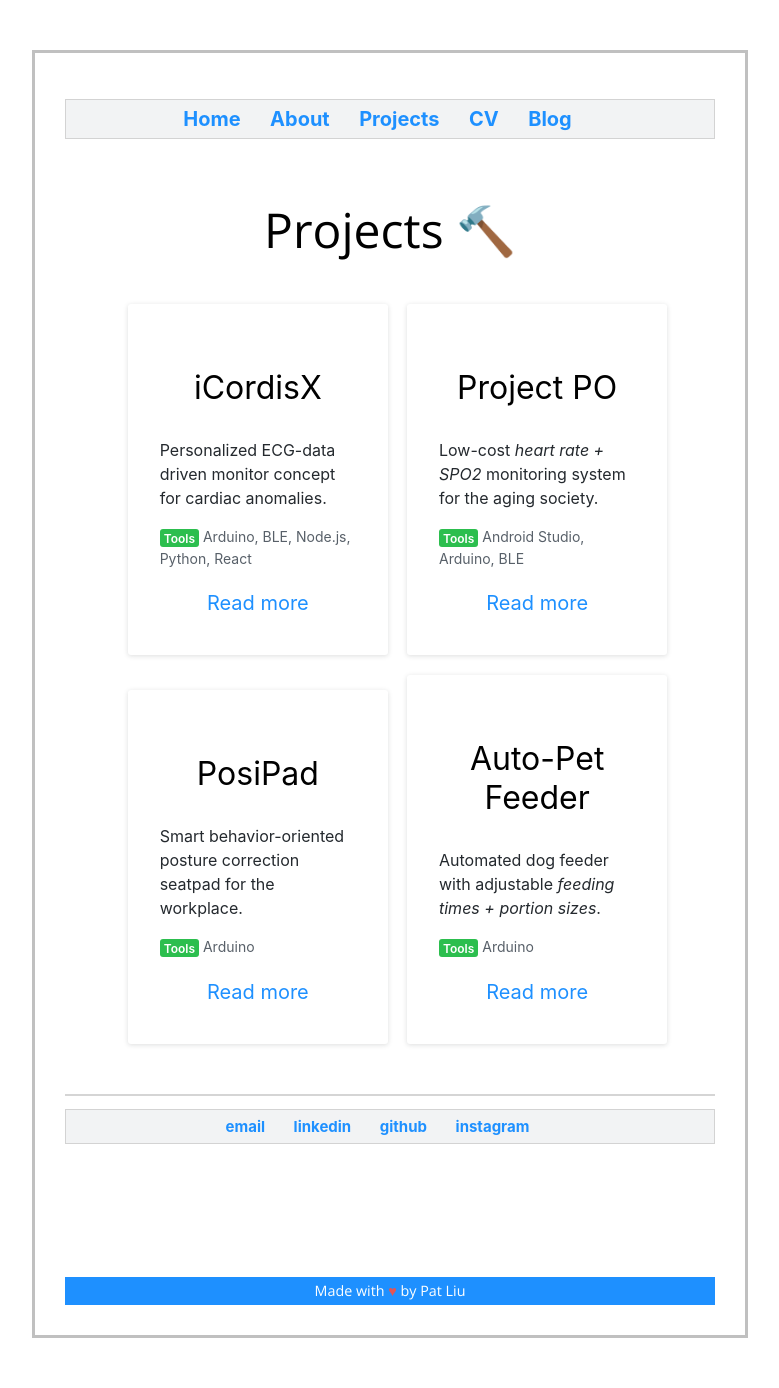
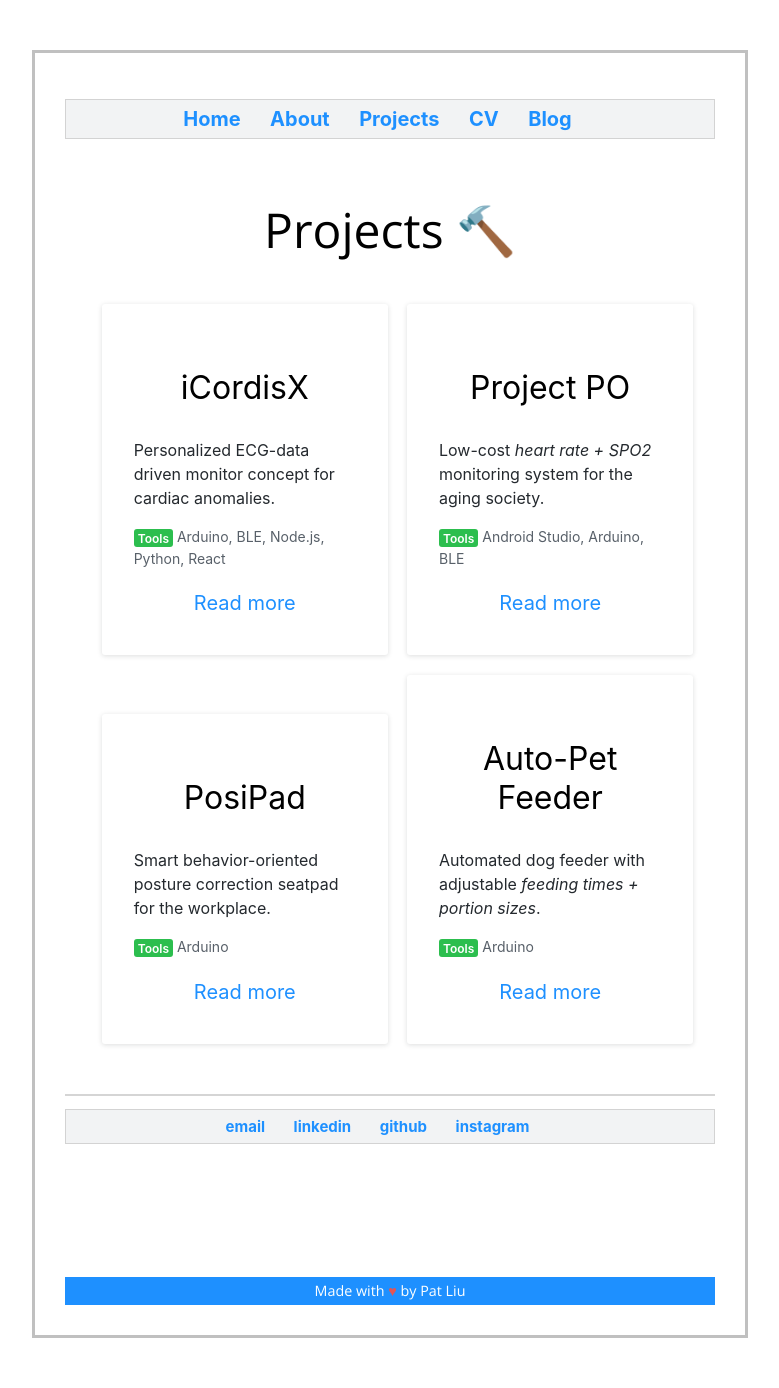
Before and after one commit to pat-liu/WebsiteV1, a Jekyll site: the page built from projects/index.html, in a window 1280 px wide. Shown: the whole page, without its empty margins (250-1029 px from the left). Built offline with Jekyll 4.4.1, drawn with Linux system fonts in a browser that asks for light colours.

Commit message:
Update main.css

```diff
--- a/css/main.css
+++ b/css/main.css
@@ -161,7 +161,7 @@ img.pfp {
     border: 3px solid #1e90ff;
 }
 .box {
-    width: 40%;
+    width: 44%;
     height: 50%;
     box-shadow: 0 1px 5px rgba(27,31,35,0.15) !important;
     padding: 32px !important;
```
